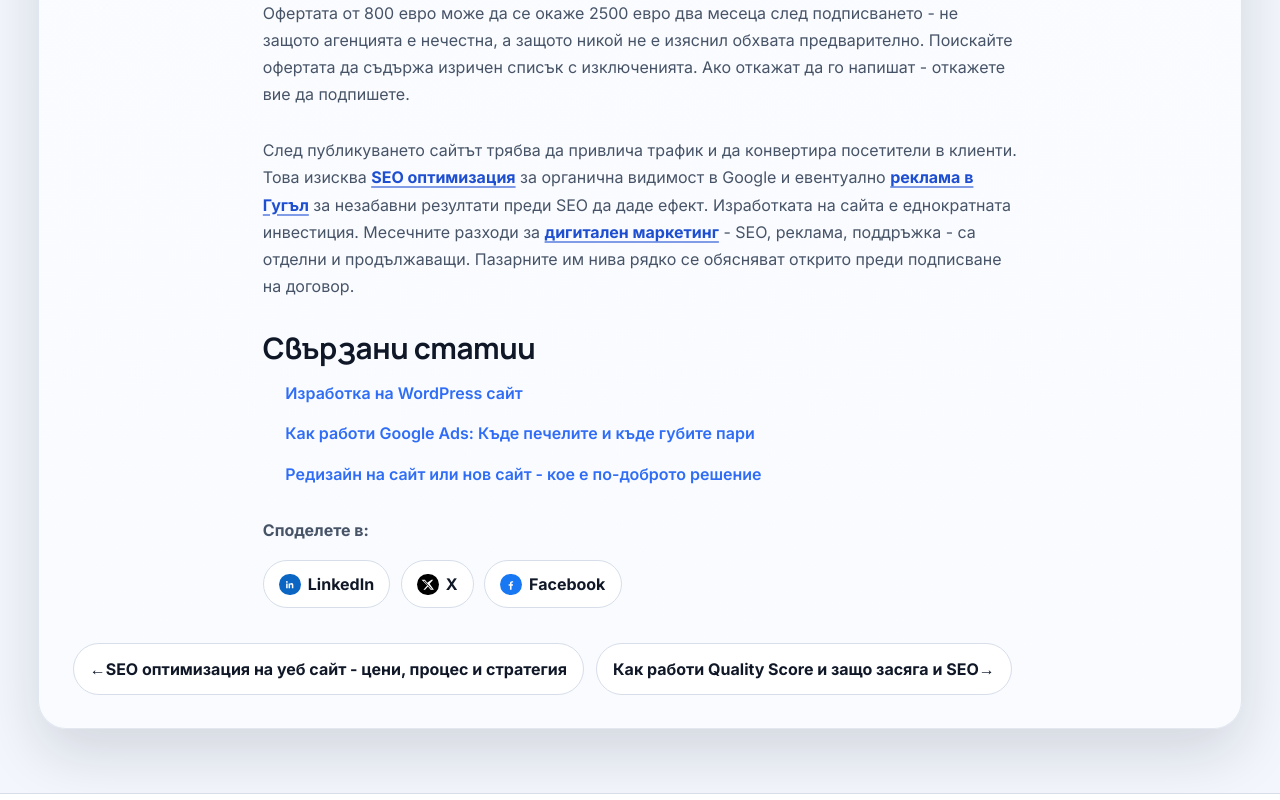
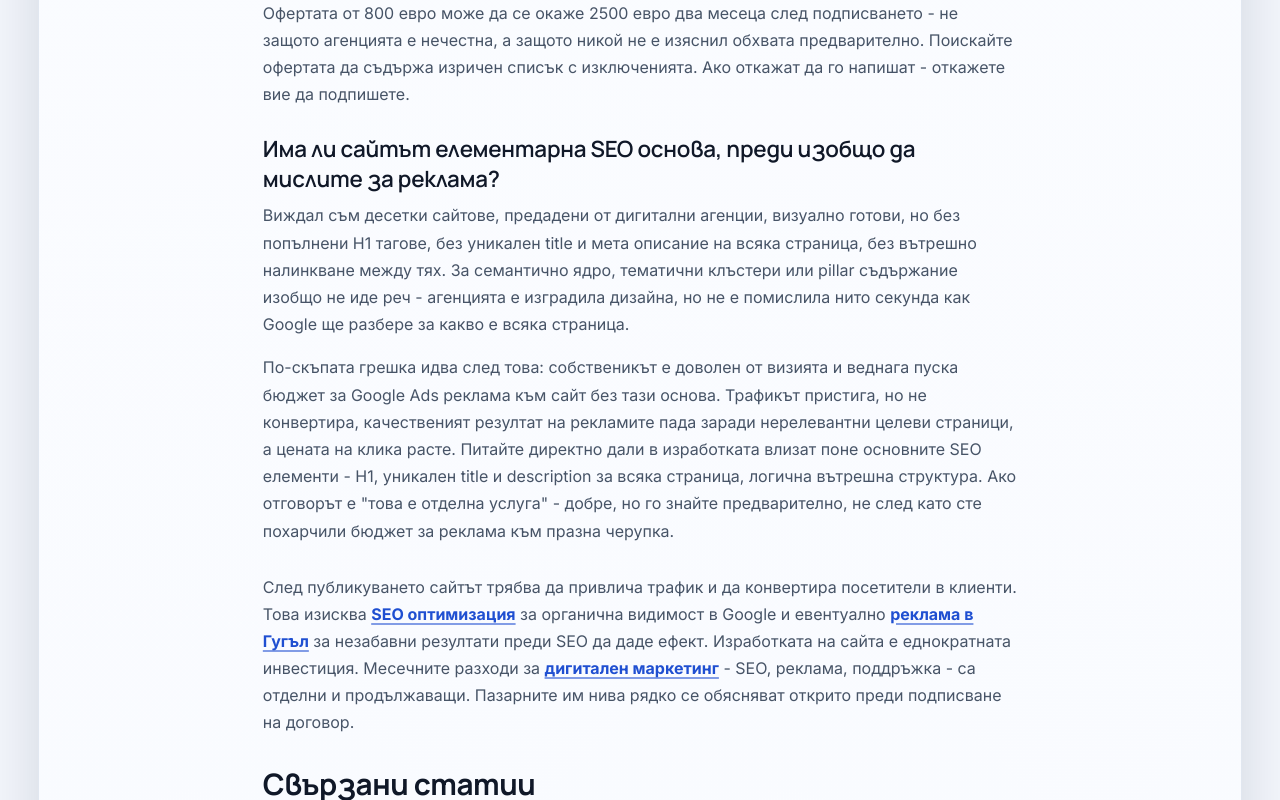
Before and after one commit to inweblife/inweblife, a Next.js app: page /izrabotka-na-sait in a window 1280 px wide. Shown: the part 7367-8167 px from the top of the page. Built offline with nearby package versions, Linux system fonts and the light colour scheme; no server answers.

Commit message:
Update izrabotka-na-sait.js

```diff
--- a/pages/izrabotka-na-sait.js
+++ b/pages/izrabotka-na-sait.js
@@ -452,6 +452,24 @@ const IzrabotkaNaSait = () => {
               Поискайте офертата да съдържа изричен списък с изключенията. Ако откажат да го
               напишат - откажете вие да подпишете.
             </p>
+
+            <h3>Има ли сайтът елементарна SEO основа, преди изобщо да мислите за реклама?</h3>
+            <p>
+              Виждал съм десетки сайтове, предадени от дигитални агенции, визуално готови, но без
+              попълнени H1 тагове, без уникален title и мета описание на всяка страница, без
+              вътрешно налинкване между тях. За семантично ядро, тематични клъстери или pillar
+              съдържание изобщо не иде реч - агенцията е изградила дизайна, но не е помислила нито
+              секунда как Google ще разбере за какво е всяка страница.
+            </p>
+            <p>
+              По-скъпата грешка идва след това: собственикът е доволен от визията и веднага пуска
+              бюджет за Google Ads реклама към сайт без тази основа. Трафикът пристига, но не
+              конвертира, качественият резултат на рекламите пада заради нерелевантни целеви
+              страници, а цената на клика расте. Питайте директно дали в изработката влизат поне
+              основните SEO елементи - H1, уникален title и description за всяка страница, логична
+              вътрешна структура. Ако отговорът е &quot;това е отделна услуга&quot; - добре, но го знайте
+              предварително, не след като сте похарчили бюджет за реклама към празна черупка.
+            </p>
           </section>
 
           <section>
```
